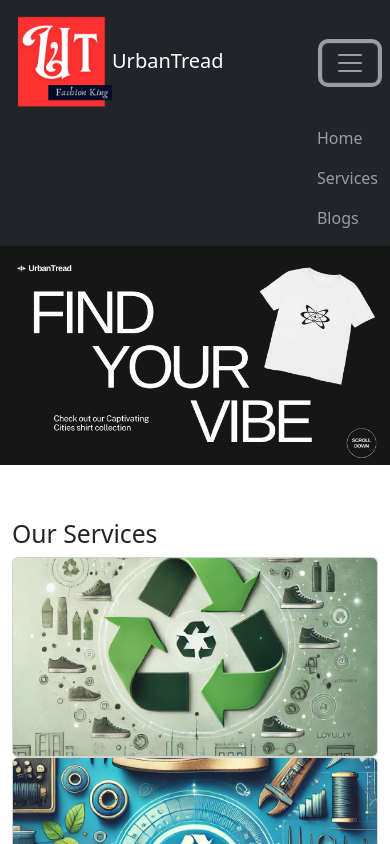
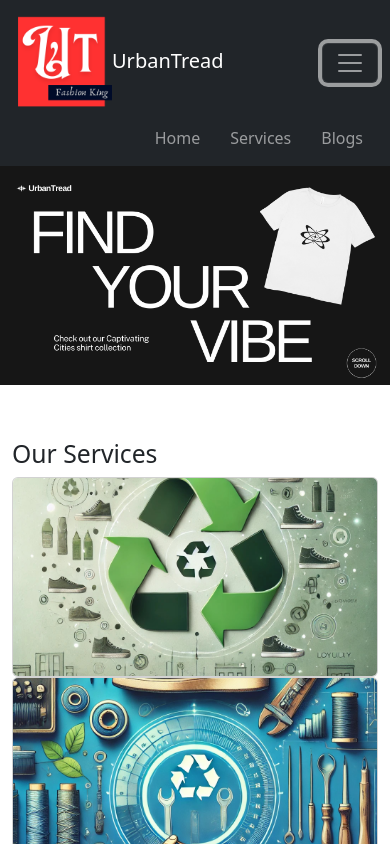
Before and after one commit to sachinthahasaranga/Company-Homepage, a React (Create React App) app: page / in a window 390 px wide. Both pictures are taken after a click on the button 350 px from the left and 63 px from the top of the page. Shown: the top 844 px of the page. Built offline with nearby package versions, Linux system fonts and the light colour scheme; no server answers; grey boxes are pictures that could not be loaded.

Commit message:
modify scroll bar and optimize slider for tablet view

```diff
--- a/src/App.css
+++ b/src/App.css
@@ -11,6 +11,25 @@
   .App-logo {
     animation: App-logo-spin infinite 20s linear;
   }
+}
+
+::-webkit-scrollbar {
+  width: 10px;
+  height: 10px;
+}
+
+::-webkit-scrollbar-track {
+  background: #f1f1f1;
+  border-radius: 10px;
+}
+
+::-webkit-scrollbar-thumb {
+  background: #888;
+  border-radius: 10px;
+}
+
+::-webkit-scrollbar-thumb:hover {
+  background: #252525;
 }
 
 .App-header {
@@ -66,7 +85,8 @@
   overflow: hidden;
 }
 
-@media (max-width: 768px) {
+
+@media (max-width: 1024px) {
   .landing-slider img {
       height: auto;
   }
@@ -122,3 +142,15 @@
   display: flex;
   justify-content: flex-end;
 }
+
+@media (max-width: 991px) {
+  .navbar-nav {
+    flex-direction: row !important;
+    justify-content: flex-end;
+    align-items: center;
+  }
+  .navbar-nav .nav-link {
+    padding-left: 15px;
+    padding-right: 15px;
+  }
+}
--- a/src/components/NavBar.jsx
+++ b/src/components/NavBar.jsx
@@ -28,7 +28,7 @@ function NavigationBar() {
                 </Navbar.Brand>
                 <Navbar.Toggle aria-controls="responsive-navbar-nav" />
                 <Navbar.Collapse id="responsive-navbar-nav" className="nav-right-align">
-                    <Nav className="ml-auto">  {/* Adjust this if needed or keep it as is */}
+                    <Nav className="ml-auto">
                         <Nav.Link as={Link} to="/">Home</Nav.Link>
                         <Nav.Link onClick={() => handleScrollTo('services-section')}>Services</Nav.Link>
                         <Nav.Link onClick={() => handleScrollTo('blog-section')}>Blogs</Nav.Link>
```
